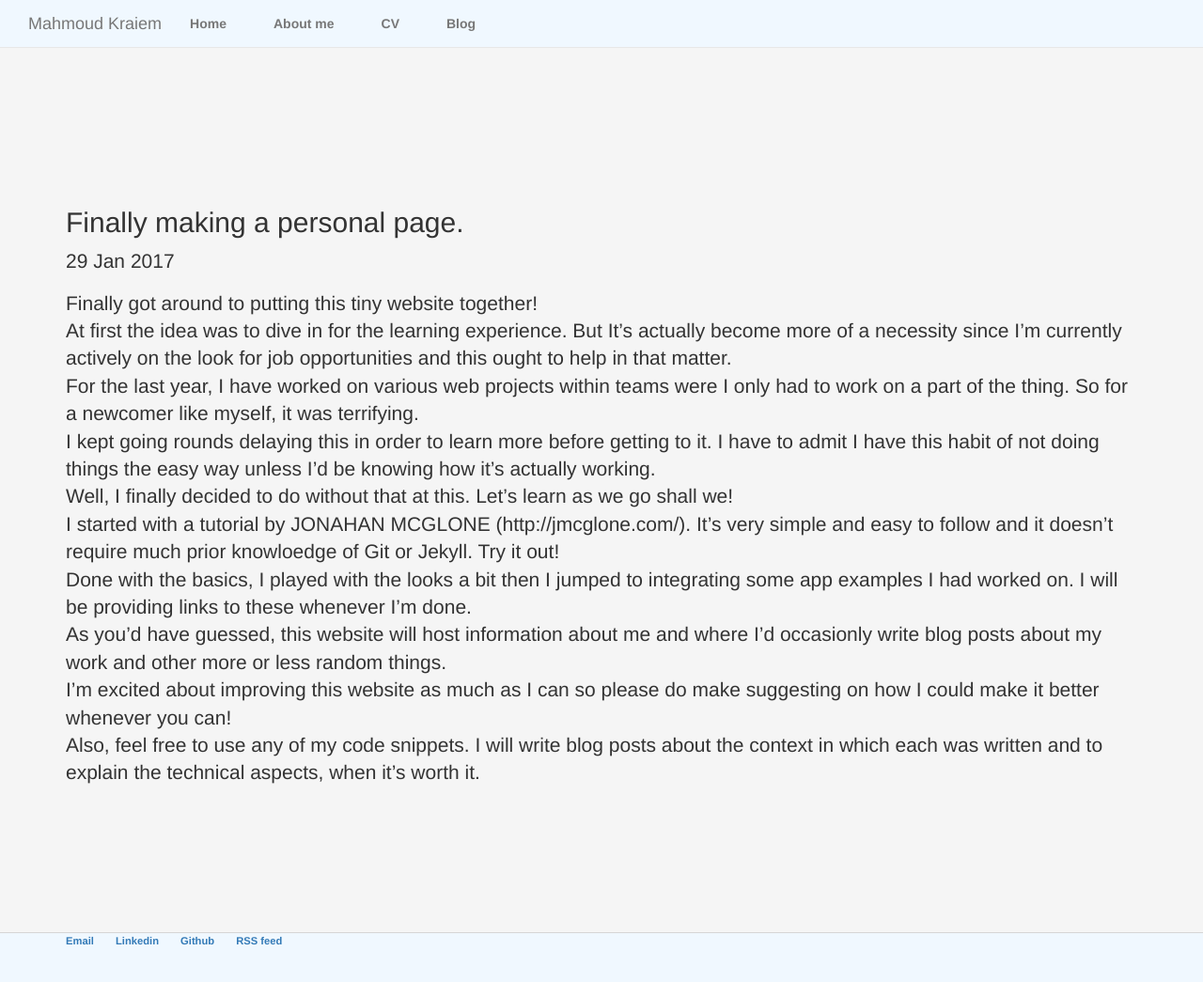
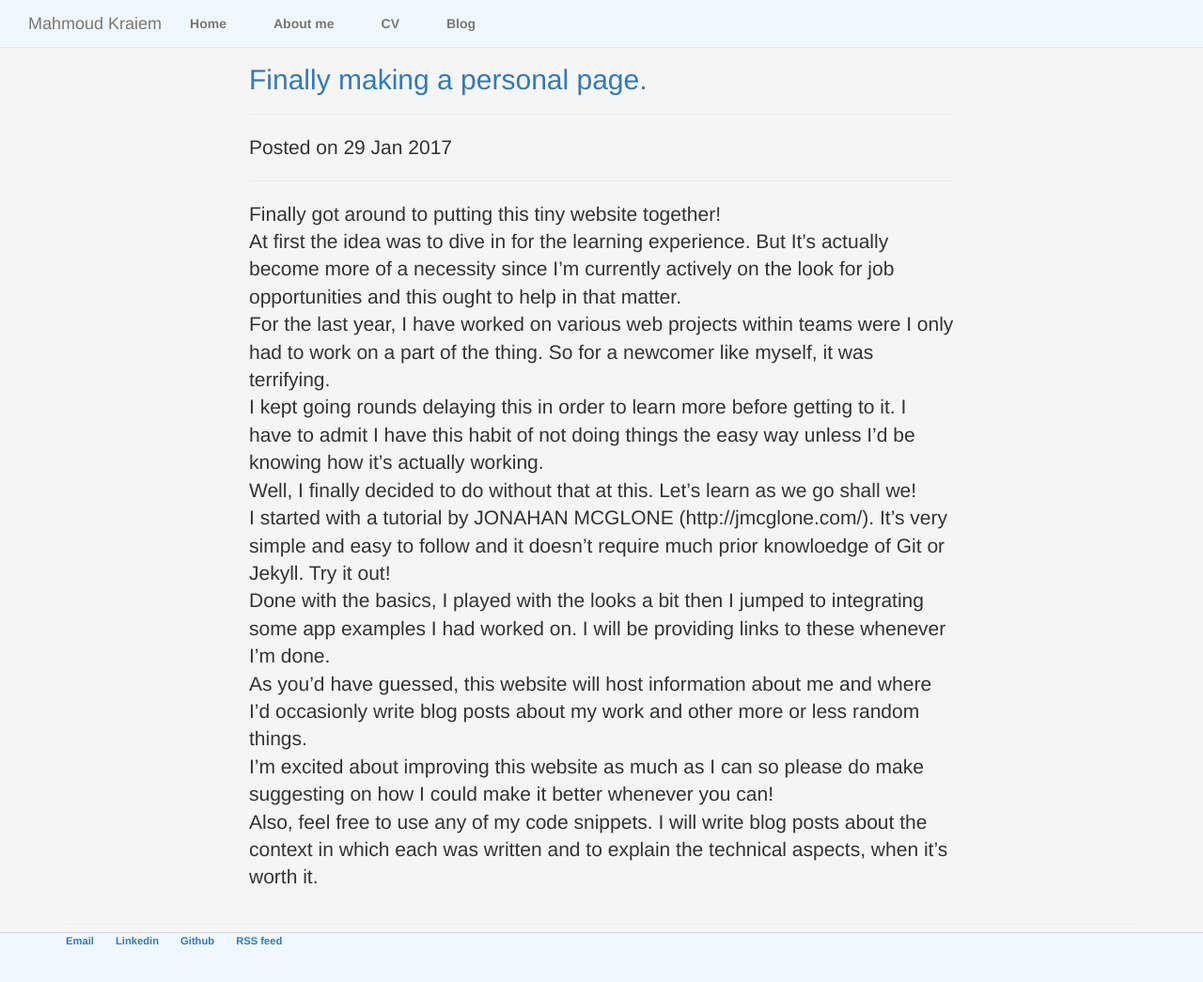
Before and after one commit to breebchi/breebchi.github.io, a Jekyll site: the page built from _posts/2017-01-29-mahmoud-kraiem-site-launched.md, in a window 1280 px wide and 1052 px high. Shown: the top 1045 px of the window at 94% size. Built offline with Jekyll 4.4.1, drawn with Linux system fonts in a browser that asks for light colours; nearby versions of some CDN libraries.

Commit message:
Update post.html

```diff
--- a/_layouts/post.html
+++ b/_layouts/post.html
@@ -1,9 +1,31 @@
 ---
 layout: default
 ---
-<h2>{{ page.title }}</h2>
+<!--<h2>{{ page.title }}</h2>
 <p class="meta">{{ page.date | date_to_string }}</p>
 
 <div class="post">
   {{ content }}
-</div>
+</div>-->
+
+
+
+        <div class="row">
+            <div class="col-md-push-2 col-md-8">
+
+                <!-- the actual blog post: title/author/date/content -->
+                <h2><a href="">{{ page.title }}</a></h2>
+
+                <hr>
+                <p><i class="fa fa-calendar"></i> Posted on {{ page.date | date_to_string }}</p>
+                <hr>
+                <div class="post">
+                  {{ content }}
+                </div>
+            </div>
+
+
+        </div>
+
+
+        <hr>
```
